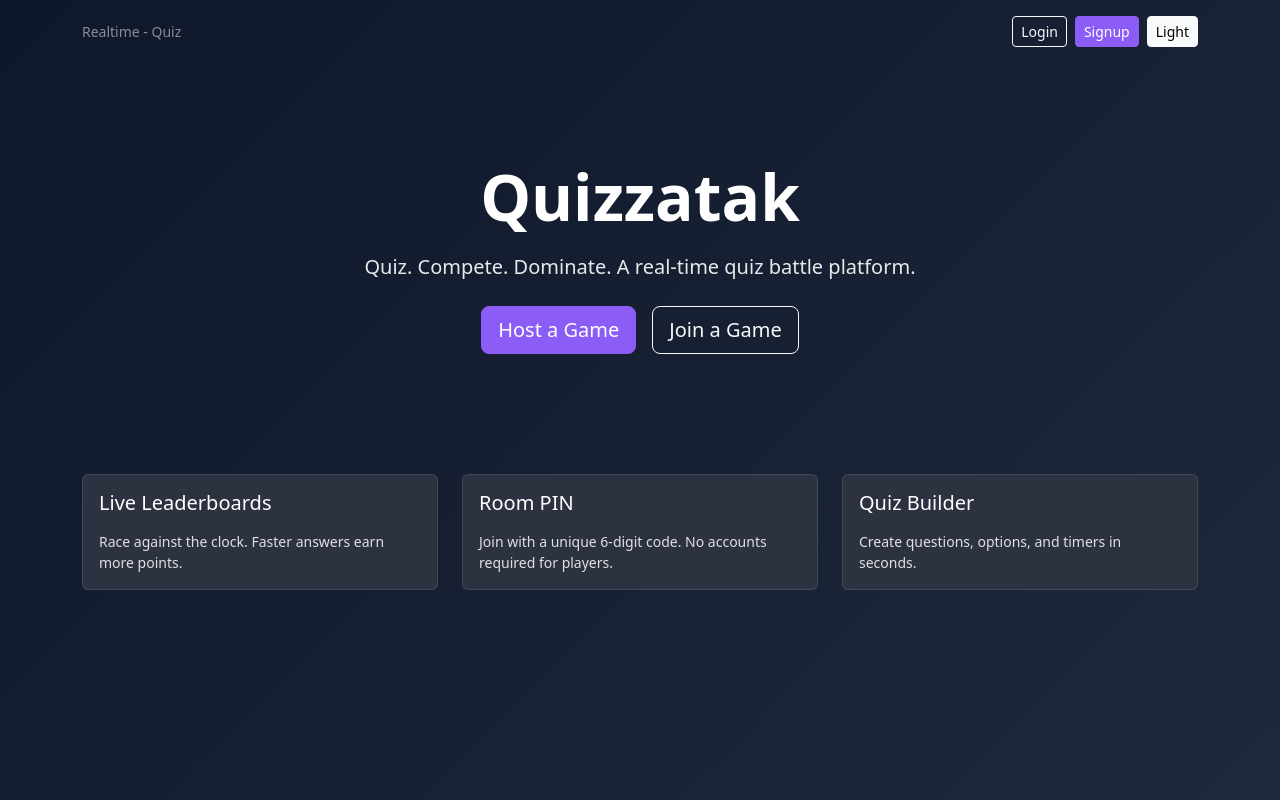
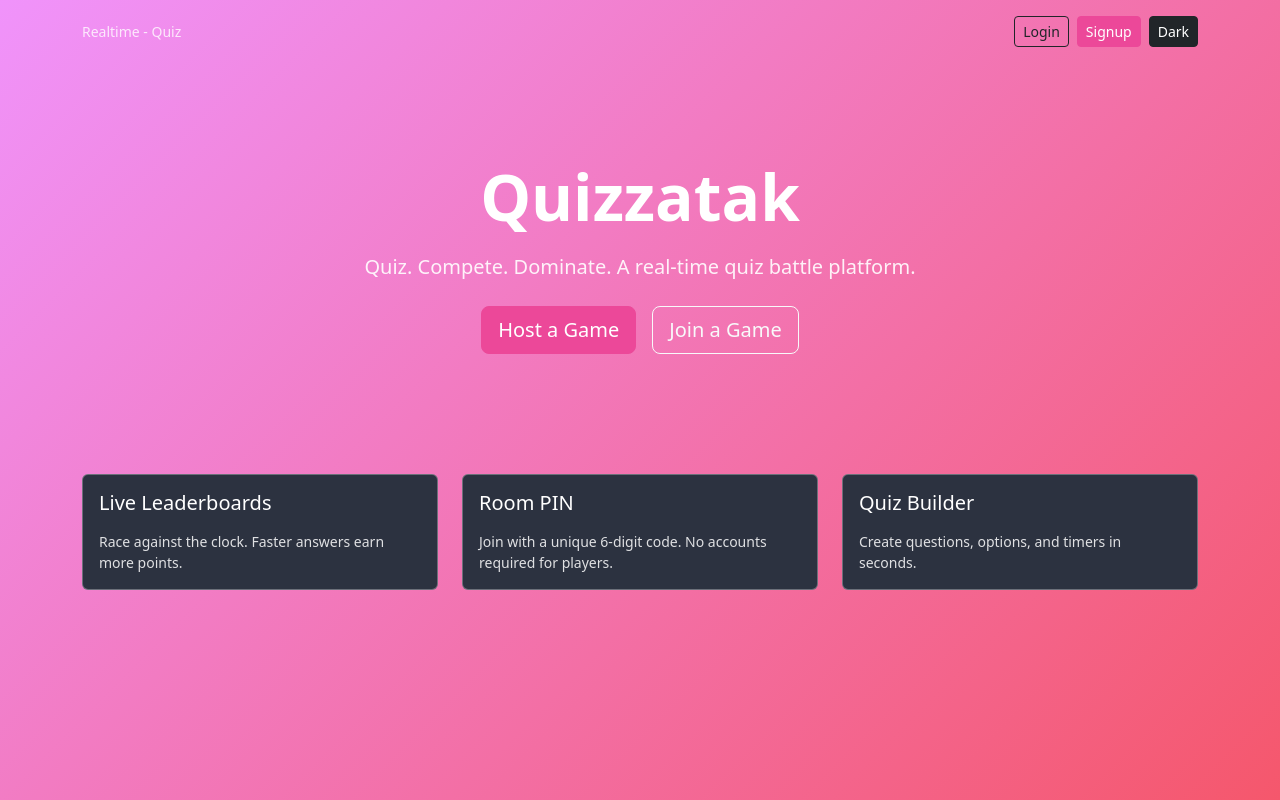
Before and after one commit to Ali-Said1/Quizzatak, a React (Vite) app: page / in a window 1280 px wide. Built offline with nearby package versions, Linux system fonts and the light colour scheme.

Commit message:
Added Theme Context

```diff
--- a/src/App.jsx
+++ b/src/App.jsx
@@ -6,8 +6,8 @@ import HostQuiz from './pages/HostQuiz/HostQuiz';
 import Login from './pages/Auth/Login';
 import Signup from './pages/Auth/Signup';
 import 'bootstrap/dist/css/bootstrap.min.css';
-
 import './App.css';
+import { ThemeProvider } from './contexts/ThemeContext.jsx';
 
 export default function App() {
   const [theme, setTheme] = useState('dark');
@@ -16,6 +16,7 @@ export default function App() {
     setTheme(theme === 'dark' ? 'light' : 'dark');
   };
   return (
+    <ThemeProvider>
       <Router>
         <Routes>
           <Route
@@ -40,5 +41,6 @@ export default function App() {
         />
         </Routes>
       </Router>
+    </ThemeProvider>
   );
 }
--- /dev/null
+++ b/src/contexts/ThemeContext.jsx
@@ -0,0 +1,17 @@
+import { createContext, useState } from "react";
+
+export const ThemeContext = createContext();
+
+export const ThemeProvider = ({ children }) => {
+  const [theme, setTheme] = useState("light");
+
+  const toggleTheme = () => {
+    setTheme((prevTheme) => (prevTheme === "light" ? "dark" : "light"));
+  };
+
+  return (
+    <ThemeContext.Provider value={{ theme, toggleTheme }}>
+      {children}
+    </ThemeContext.Provider>
+  );
+};
--- a/src/pages/Auth/Login.jsx
+++ b/src/pages/Auth/Login.jsx
@@ -1,12 +1,14 @@
-import React, { useState } from 'react';
+import React, { useState, useContext } from 'react';
 import { Container, Card, Form, Button } from 'react-bootstrap';
 import { Link } from 'react-router-dom';
 import AuthHeader from '../../components/AuthHeader';
 import './Auth.css'; // Reusing the same centering CSS
+import { ThemeContext } from "../../contexts/ThemeContext";
 
-const Login = ({ theme, toggleTheme }) => {
+const Login = () => {
   const [email, setEmail] = useState('');
   const [password, setPassword] = useState('');
+  const {theme, toggleTheme} = useContext(ThemeContext)
 
   return (
     <div className={`main-wrapper ${theme}`}>
--- a/src/pages/Auth/Signup.jsx
+++ b/src/pages/Auth/Signup.jsx
@@ -1,14 +1,17 @@
-import React, { useState } from 'react';
+import React, { useState, useContext } from 'react';
 import { Container, Card, Form, Button } from 'react-bootstrap';
 import { Link } from 'react-router-dom';
 import AuthHeader from '../../components/AuthHeader';
 import './Auth.css';
+import { ThemeContext } from "../../contexts/ThemeContext";
 
-const Signup = ({ theme, toggleTheme }) => {
+const Signup = () => {
+
   const [name, setName] = useState('');
   const [email, setEmail] = useState('');
   const [password, setPassword] = useState('');
   const [role, setRole] = useState('student'); // 'student' or 'teacher'
+  const {theme, toggleTheme} = useContext(ThemeContext);
 
   return (
     <div className={`main-wrapper ${theme}`}>
--- a/src/pages/HostQuiz/HostQuiz.jsx
+++ b/src/pages/HostQuiz/HostQuiz.jsx
@@ -1,4 +1,4 @@
-import React, { useState } from 'react';
+import React, { useState, useContext } from 'react';
 import {
   Container,
   Row,
@@ -10,8 +10,10 @@ import {
 } from 'react-bootstrap';
 import QuizHeader from '../../components/QuizHeader';
 import './HostQuiz.css'
+import { ThemeContext } from "../../contexts/ThemeContext";
 
-const HostQuiz = ({ theme, toggleTheme }) => {
+
+const HostQuiz = () => {
   // State for the form fields
   const [title, setTitle] = useState('');
   const [question, setQuestion] = useState('');
@@ -21,6 +23,7 @@ const HostQuiz = ({ theme, toggleTheme }) => {
   const [option4, setOption4] = useState('');
   const [correctOption, setCorrectOption] = useState(1); // Default to option 1
   const [timer, setTimer] = useState(20);
+  const {theme, toggleTheme} = useContext(ThemeContext)
 
   // Simple state for preview
   const [questions, setQuestions] = useState([]);
--- a/src/pages/Landing/Landing.jsx
+++ b/src/pages/Landing/Landing.jsx
@@ -1,10 +1,13 @@
-import React from 'react';
+import {useContext} from 'react';
 import { Container, Row, Col } from 'react-bootstrap';
 import Header from '../../components/Header';
 import Hero from '../../components/Hero';
 import FeatureCard from '../../components/FeatureCard';
+import { ThemeContext } from "../../contexts/ThemeContext";
 
-const Landing = ({ theme, toggleTheme }) => {
+
+const Landing = () => {
+  const {theme, toggleTheme} = useContext(ThemeContext)
   const features = [
     {
       title: 'Live Leaderboards',
--- a/src/pages/teacherDashboard/teacherDashboard.jsx
+++ b/src/pages/teacherDashboard/teacherDashboard.jsx
@@ -1,4 +1,4 @@
-import React from "react";
+import {useContext} from 'react';
 import {
   Container,
   Row,
@@ -8,10 +8,12 @@ import {
   Button,
   InputGroup,
 } from "react-bootstrap";
+import { ThemeContext } from "../../contexts/ThemeContext";
 
 import DashboardHeader from "../../components/DashboardHeader.jsx";
 
-const TeacherDashboard = ({ theme, toggleTheme }) => {
+const TeacherDashboard = () => {
+  const {theme, toggleTheme} = useContext(ThemeContext)
   return (
     <div className={`main-wrapper ${theme}`}>
       <DashboardHeader theme={theme} toggleTheme={toggleTheme} />
```
Lines whose indentation alone changed are shown as unchanged.
